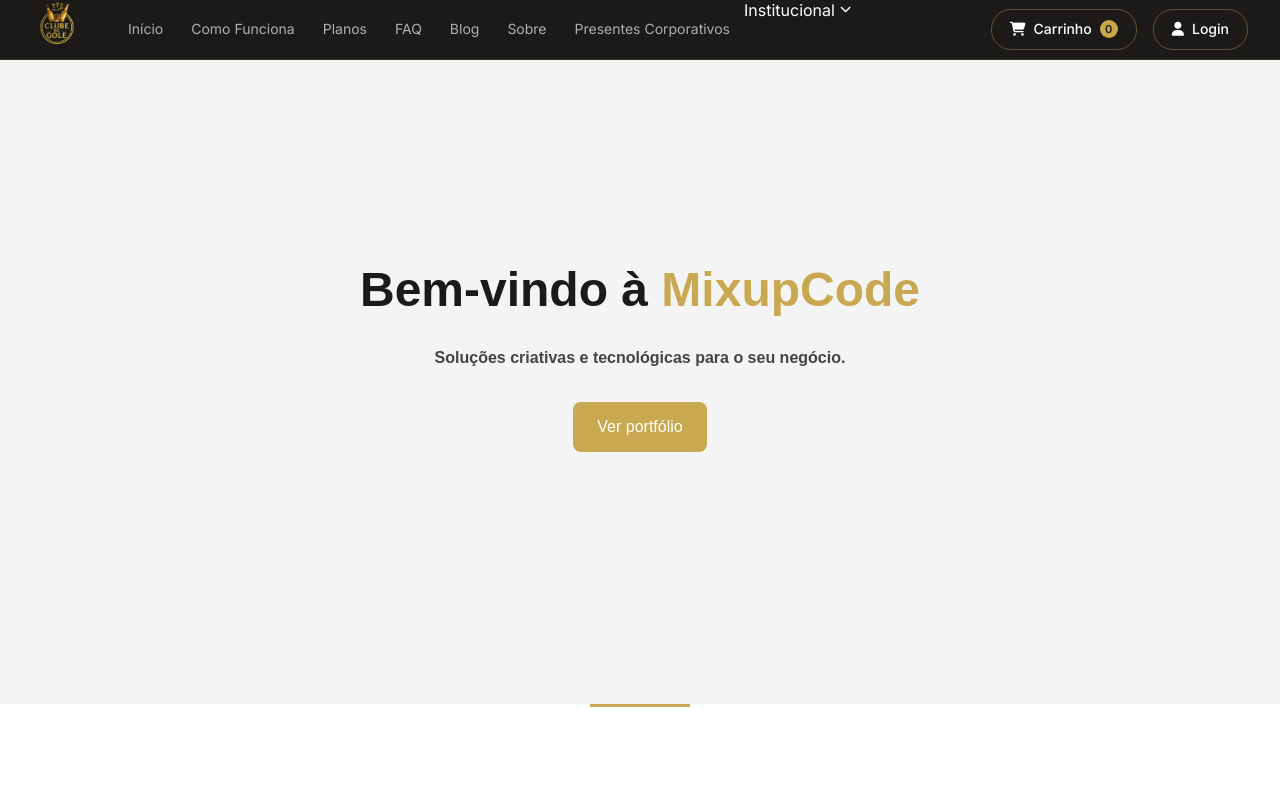
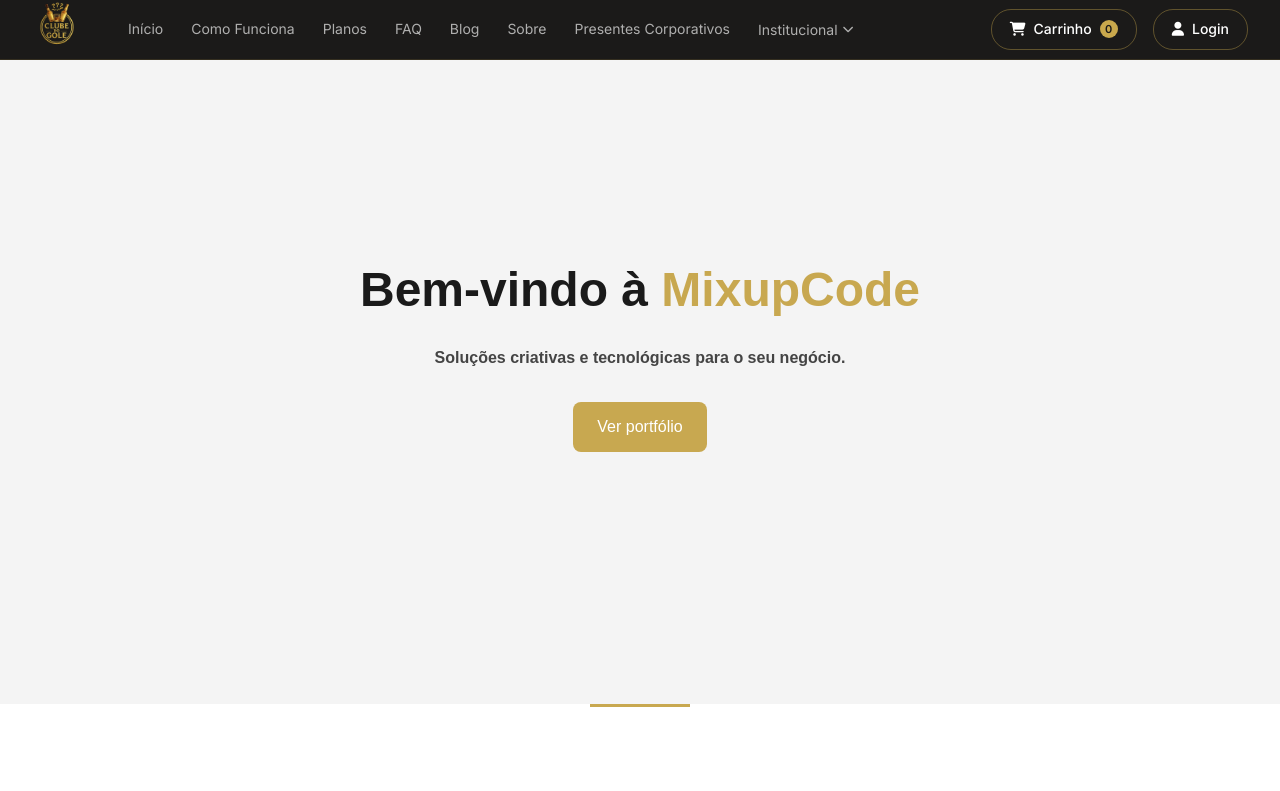
Before and after one commit to Guilherme-FDS/Clube_do_gole, a Vue app in the folder frontend/: page /mixupcode in a window 1280 px wide. Shown: the top 791 px of the page. Built offline with nearby package versions, Linux system fonts and the light colour scheme.

Commit message:
fix: institucional btn height align with nav

```diff
--- a/frontend/src/components/AppHeader.vue
+++ b/frontend/src/components/AppHeader.vue
@@ -193,14 +193,21 @@
 .nav-institucional-btn {
   background: none;
   border: none;
-  color: inherit;
+  color: rgba(255,255,255,0.65);
   cursor: pointer;
-  font-size: inherit;
-  padding: 0;
+  font-size: 14px;
+  font-weight: 400;
+  font-family: inherit;
+  padding: 0 0.875rem;
+  height: 60px;
   display: flex;
   align-items: center;
   gap: 5px;
-  font-family: inherit;
+  white-space: nowrap;
+  transition: color 0.2s ease;
+}
+.nav-institucional-btn:hover {
+  color: #fff;
 }
 
 .institucional-arrow {
@@ -213,14 +220,14 @@
 
 .institucional-dropdown {
   position: absolute;
-  top: calc(100% + 8px);
+  top: calc(100% + 4px);
   left: 0;
   background: #1a1a1a;
   border: 1px solid rgba(255,255,255,0.1);
   border-radius: 6px;
   min-width: 160px;
-  z-index: 1000;
-  box-shadow: 0 8px 24px rgba(0,0,0,0.4);
+  z-index: 9999;
+  box-shadow: 0 8px 24px rgba(0,0,0,0.5);
   overflow: hidden;
 }
 
```
